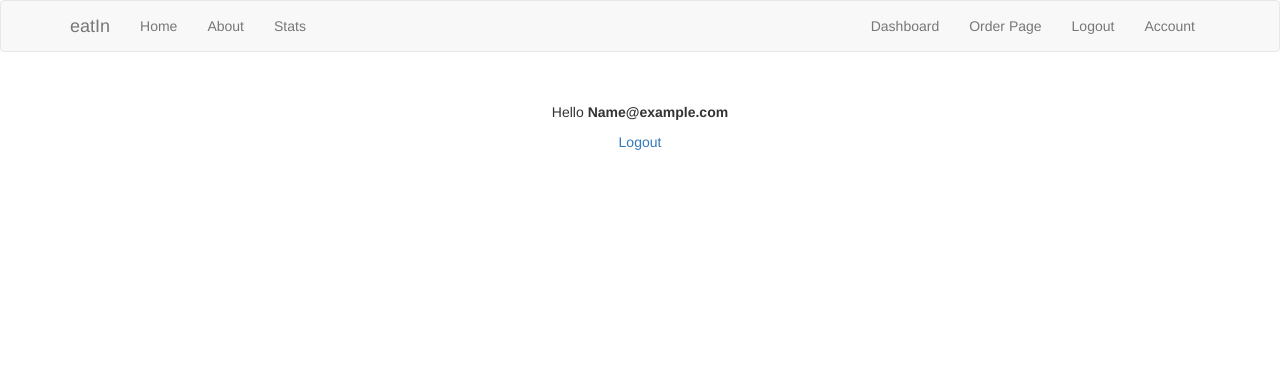
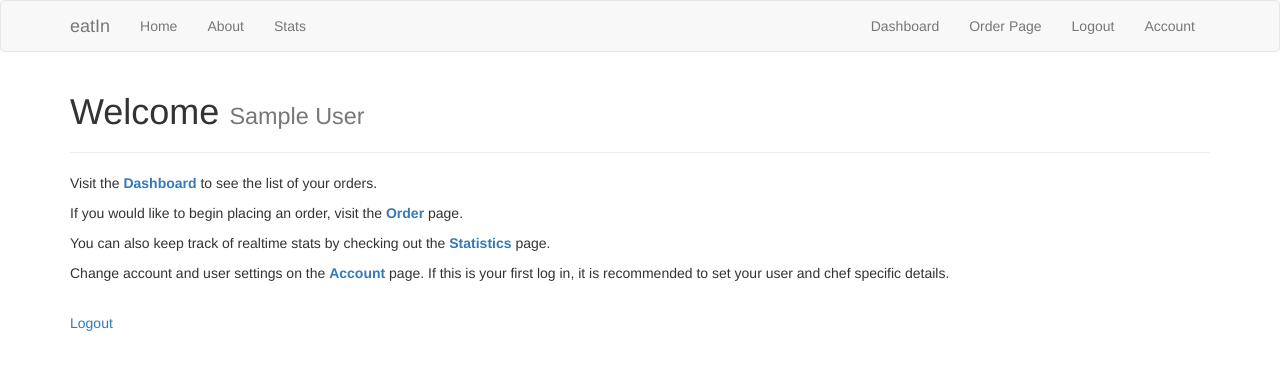
Before and after one commit to oya163/eatIn, a Flask app: page / in a window 1280 px wide. Shown: the top 370 px of the page. Run offline with Flask 2, Linux system fonts and the light colour scheme; the visitor is signed in with stand-in values (Sample User, id 1); some libraries are stand-ins or nearby versions.

Commit message:
cleaning up UI a little

```diff
--- a/main.py
+++ b/main.py
@@ -35,9 +35,11 @@ from models import db
 
 @app.route('/')
 def index():
-    if 'username' in session:
-        username_session = escape(session['username']).capitalize()
-        return render_template('index.html', session_user_name = username_session)
+    if ('username' in session):
+        return render_template('index.html',
+                               session_user_name = session['username'])
+
+    # redirct to login page if not logged in
     return redirect(url_for('login'))
 # END index
 
@@ -56,7 +58,8 @@ def login():
                 update_session(user)
 
                 flash('You are now logged in', 'success')
-                return redirect(url_for('dashboard'))
+                return render_template('index.html',
+                                       session_user_name = session['username'])
             else:
                 error = 'Invalid credentials'
                 return render_template('login.html', error = error)
--- a/templates/dashboard.html
+++ b/templates/dashboard.html
@@ -1,7 +1,7 @@
 {% extends 'layout.html' %}
 
 {% block body %}
-    <h1>Dashboard<br/><small>Welcome {{ session.first_name }}</small></h1>
+    <h1>Dashboard</h1>
     <hr>
 
     {% if session.custid %}
--- a/templates/index.html
+++ b/templates/index.html
@@ -1,22 +1,36 @@
-<!DOCTYPE html>
-<html>
-<head>
-    <title>Login</title>
-    <link rel="stylesheet" type="text/css" href="https://maxcdn.bootstrapcdn.com/bootstrap/3.3.7/css/bootstrap.min.css">
-    <script src="{{url_for('static', filename='js/bootstrap.min.js')}}"></script>
-</head>
+{% extends 'layout.html' %}
 
-<body>
-{% include '/includes/_navbar.html' %}
-    <div class="container" style="margin-top:50px;">
-        <div class="row">
-            <div class="col-md-6 col-md-offset-3 text-center">
-                {% if session_user_name %}
-                    <p>Hello <b>{{ session_user_name }}</b></p>
-                    <a href="{{ url_for('logout') }}">Logout</a>
-                {% endif %}
-            </div>
-        </div>
-    </div>
-</body>
-</html>
+{% block body %}
+    <h1>Welcome <small>{{ session.first_name }}</small></h1>
+    <hr>
+
+    {% if session_user_name %}
+        <p>
+            Visit the
+            <b><a href="{{ url_for('dashboard') }}">Dashboard</a></b>
+            to see the list of your orders.
+        </p>
+
+        <p>
+            If you would like to begin placing an order, visit the
+            <b><a href="{{ url_for('dashboard') }}">Order</a></b>
+            page.
+        </p>
+
+        <p>
+            You can also keep track of realtime stats by checking out the
+            <b><a href="{{ url_for('statistics') }}">Statistics</a></b>
+            page.
+        </p>
+
+        <p>
+            Change account and user settings on the
+            <b><a href="{{ url_for('account') }}">Account</a></b>
+            page. If this is your first log in, it is recommended to set your user and chef specific details.
+        </p>
+
+        <br/>
+
+        <a href="{{ url_for('logout') }}">Logout</a>
+    {% endif %}
+{% endblock %}
```
Also changed, not shown: templates/about.html (+5 -4 lines).
